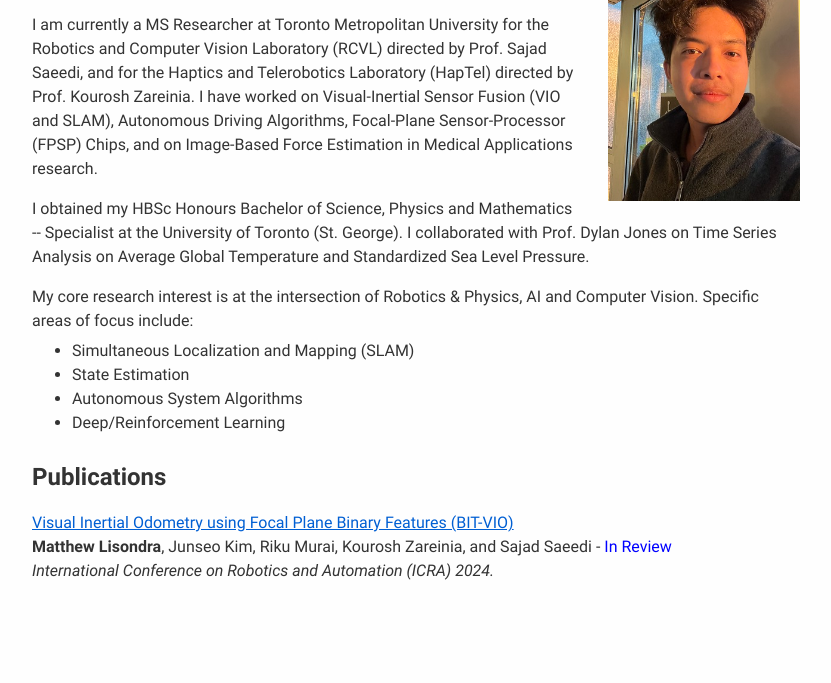
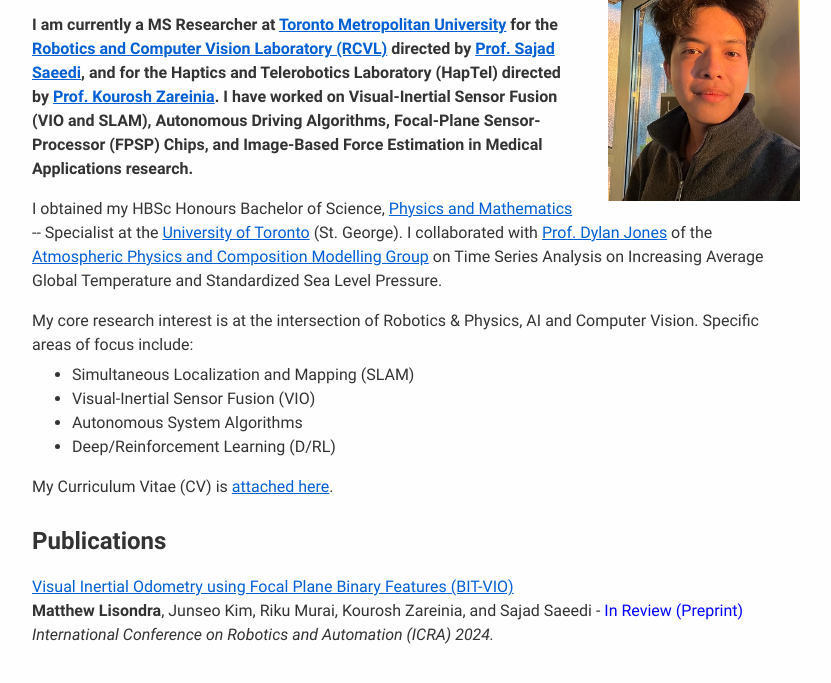
Before and after one commit to mattlisondra/mattlisondra.github.io, a plain HTML site: page index.html in a window 1280 px wide. Shown: the part 87-770 px from the top of the page, without its empty margins (224-1055 px from the left). Drawn offline with Linux system fonts and the light colour scheme.

Commit message:
Update index.html

```diff
--- a/index.html
+++ b/index.html
@@ -250,20 +250,24 @@
     <!-- Bio and stuff -->
     <main>
         <p>
-            I am currently a MS Researcher at Toronto Metropolitan University for the Robotics and Computer Vision Laboratory (RCVL) directed by Prof. Sajad Saeedi, and for the Haptics and Telerobotics Laboratory (HapTel) directed by Prof. Kourosh Zareinia. I have worked on Visual-Inertial Sensor Fusion (VIO and SLAM), Autonomous Driving Algorithms, Focal-Plane Sensor-Processor (FPSP) Chips, and on Image-Based Force Estimation in Medical Applications research.
+            <b>I am currently a MS Researcher at <a href="https://www.torontomu.ca/">Toronto Metropolitan University</a> for the <a href="https://sajad-saeedi.ca/">Robotics and Computer Vision Laboratory (RCVL)</a> directed by <a href="https://www.imperial.ac.uk/people/s.saeedi-gharahbolagh">Prof. Sajad Saeedi</a>, and for the Haptics and Telerobotics Laboratory (HapTel) directed by <a href="https://www.torontomu.ca/mechanical-industrial/people/faculty/kourosh-zareinia/">Prof. Kourosh Zareinia</a>. I have worked on Visual-Inertial Sensor Fusion (VIO and SLAM), Autonomous Driving Algorithms, Focal-Plane Sensor-Processor (FPSP) Chips, and Image-Based Force Estimation in Medical Applications research.</b>
         </p>
         <p>
-            I obtained my HBSc Honours Bachelor of Science, Physics and Mathematics -- Specialist at the University of Toronto (St. George). I collaborated with Prof. Dylan Jones on Time Series Analysis on Average Global Temperature and Standardized Sea Level Pressure.
+            I obtained my HBSc Honours Bachelor of Science, <a href="https://www.physics.utoronto.ca/">Physics and Mathematics</a> -- Specialist at the <a href="https://www.utoronto.ca/">University of Toronto</a> (St. George). I collaborated with <a href="https://www.physics.utoronto.ca/members/jones-dylan/">Prof. Dylan Jones</a> of the <a href="https://jones-group.physics.utoronto.ca/">Atmospheric Physics and Composition Modelling Group</a> on Time Series Analysis on Increasing Average Global Temperature and Standardized Sea Level Pressure.
         </p>
         <p>
             My core research interest is at the intersection of Robotics & Physics, AI and Computer Vision.
             Specific areas of focus include:
             <ul id="areas">
                 <li>Simultaneous Localization and Mapping (SLAM)</li>
-                <li>State Estimation</li>
+                <li>Visual-Inertial Sensor Fusion (VIO)</li>
                 <li>Autonomous System Algorithms</li>
-                <li>Deep/Reinforcement Learning</li>
+                <li>Deep/Reinforcement Learning (D/RL)</li>
             </ul>
+        </p>
+
+        <p>
+            My Curriculum Vitae (CV) is <a href="mattlisondra.github.io/Matthew-Lisondra-CV.pdf">attached here</a>.
         </p>
 
     </main>
@@ -277,7 +281,7 @@
         <p>
             <a href="https://sites.google.com/view/bit-vio/home">Visual Inertial Odometry using Focal Plane Binary Features (BIT-VIO)</a><br />
             <b>Matthew Lisondra</b>, Junseo Kim, Riku Murai, Kourosh Zareinia, and Sajad Saeedi
-            - <span style="color: blue;">In Review</span><br />
+            - <span style="color: blue;">In Review (Preprint)</span><br />
             <i>International Conference on Robotics and Automation (ICRA) 2024.</i>
         </p>
 
```
